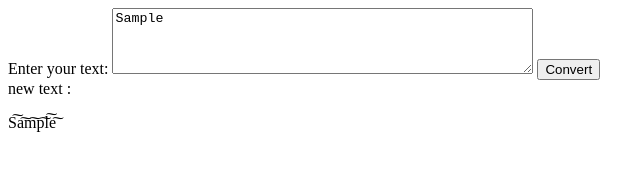
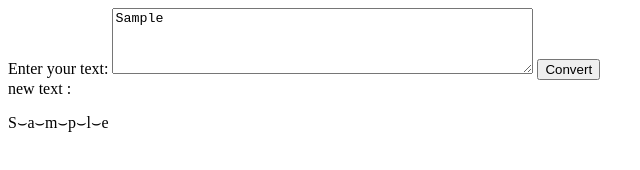
Before and after one commit to YousefMorad/test-text, a plain HTML site: page index.html in a window 1280 px wide. Both pictures are taken after typing "Sample" into the empty fields and a click on the button "Convert". Shown: the full height of the page, 0-640 px from the left. Drawn offline with Linux system fonts and the light colour scheme.

Commit message:
new char

```diff
--- a/index.html
+++ b/index.html
@@ -15,13 +15,14 @@
 
     <script>
         function convertText (){
-            var code = "\u0360";
+            var code = "\u2323";
             var currText = document.getElementById('text').value
             var newText = "";
 
-            for(var i = 0; i < currText.length; i++){
+            for(var i = 0; i < currText.length-1; i++){
                 newText += currText[i] + code
             }
+            newText += currText[currText.length-1];
 
             document.getElementById('newText').innerHTML = newText;
         }
```
